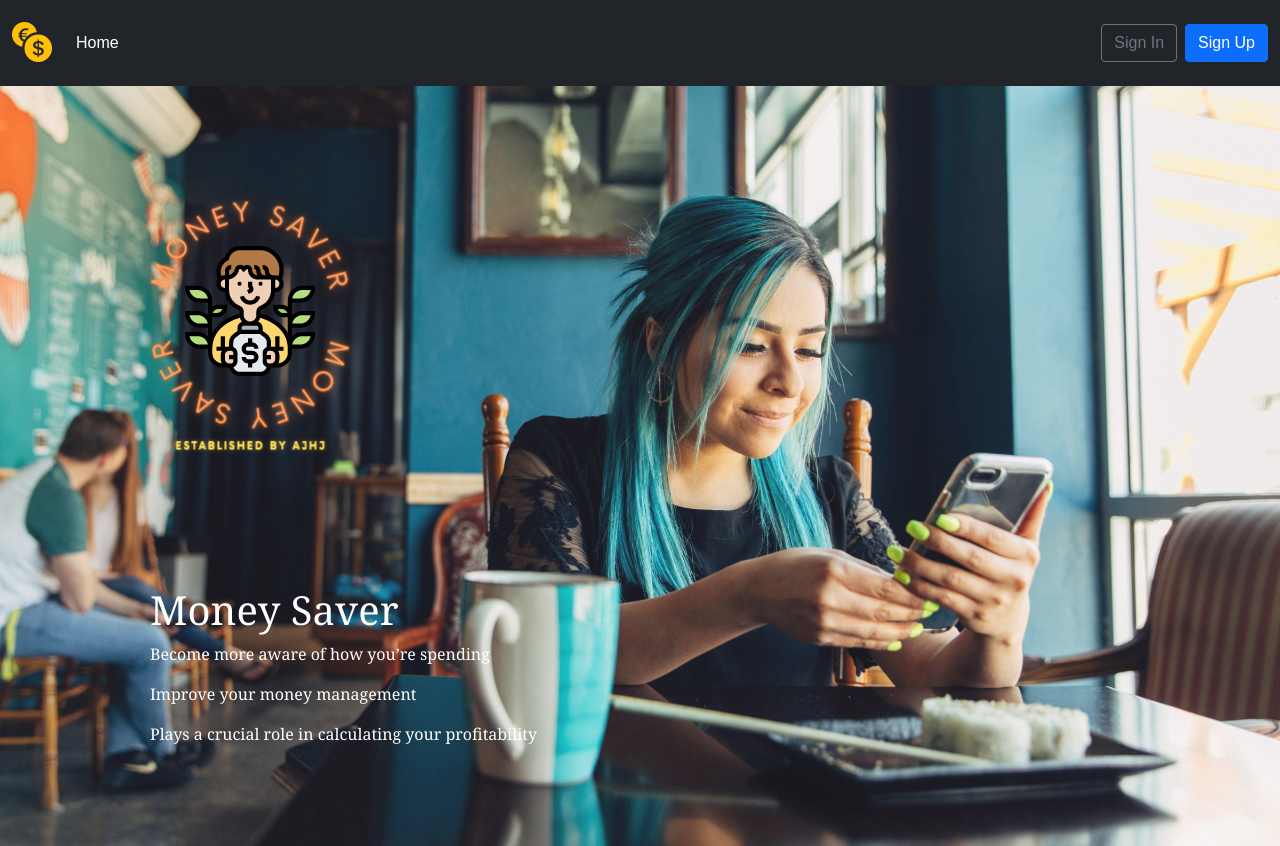
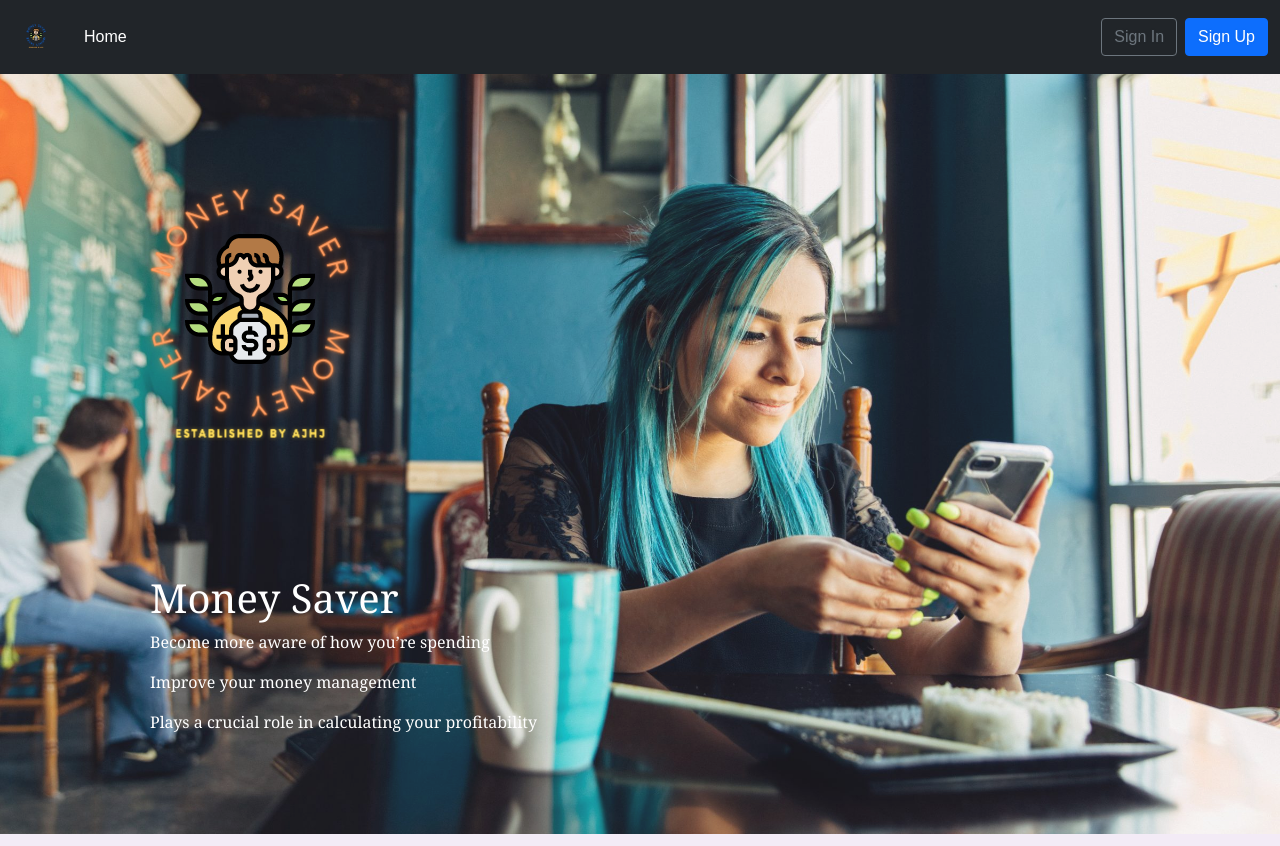
Before and after one commit to good3228/Money-Tracker, a React (Create React App) app in the folder client/: page / in a window 1280 px wide. Built offline with nearby package versions, Linux system fonts and the light colour scheme.

Commit message:
publicNavBar icon changed

```diff
--- a/client/package.json
+++ b/client/package.json
@@ -23,6 +23,7 @@
     "react-scripts": "^5.0.1",
     "react-spinners": "^0.11.0",
     "sass": "^1.50.1",
+    "scss": "^0.2.4",
     "web-vitals": "^1.0.1",
     "yup": "^0.32.9"
   },
--- /dev/null
+++ b/client/src/components/Navigation/Public/PublicNavBar.scss
@@ -0,0 +1,4 @@
+img.icon{
+    height: 3rem;
+    margin: 0;
+}
--- a/client/src/components/Navigation/Public/PublicNavbar.js
+++ b/client/src/components/Navigation/Public/PublicNavbar.js
@@ -1,12 +1,14 @@
 import React from "react";
 import { Link } from "react-router-dom";
+import icon from "../../../img/nav_logo.png";
+import './PublicNavBar.scss';
 const PublicNavbar = () => {
   return (
     <>
       <nav class="navbar navbar-expand-sm navbar-dark bg-dark">
         <div class="container-fluid">
           <Link to="/" className="navbar-brand">
-            <i class="bi bi-currency-exchange fs-1 text-warning "></i>
+            <img src={icon} className="icon" />{" "}
           </Link>
           <button
             class="navbar-toggler"
```
Also changed, not shown: 2 other files (tests, documents, lock files or other folders).
